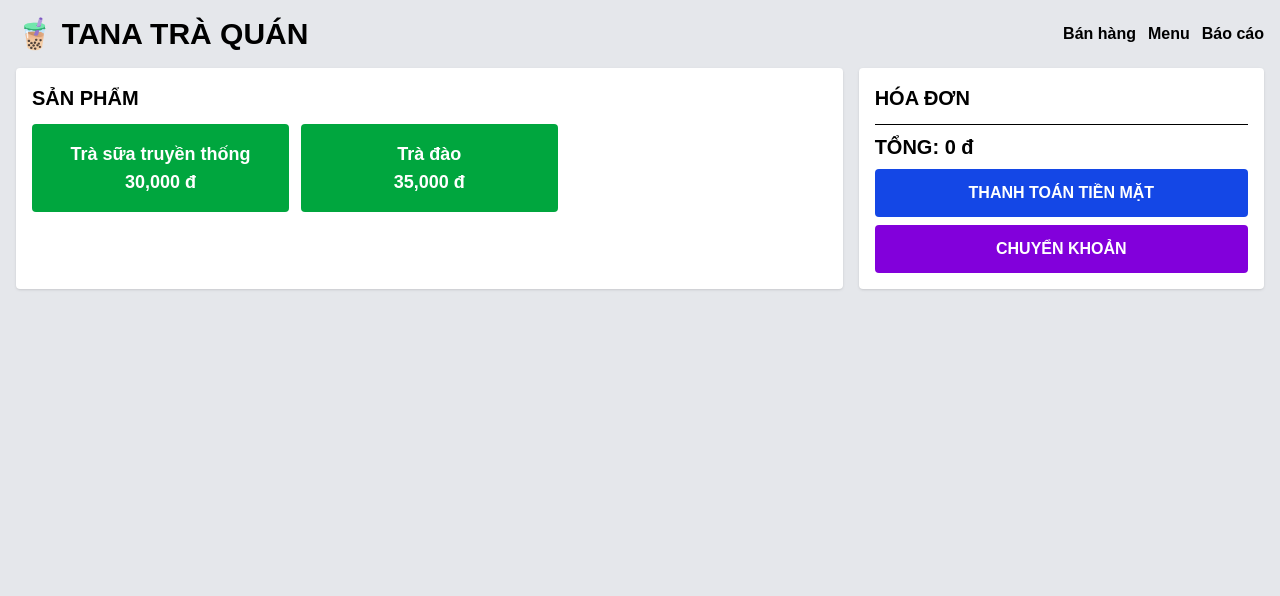
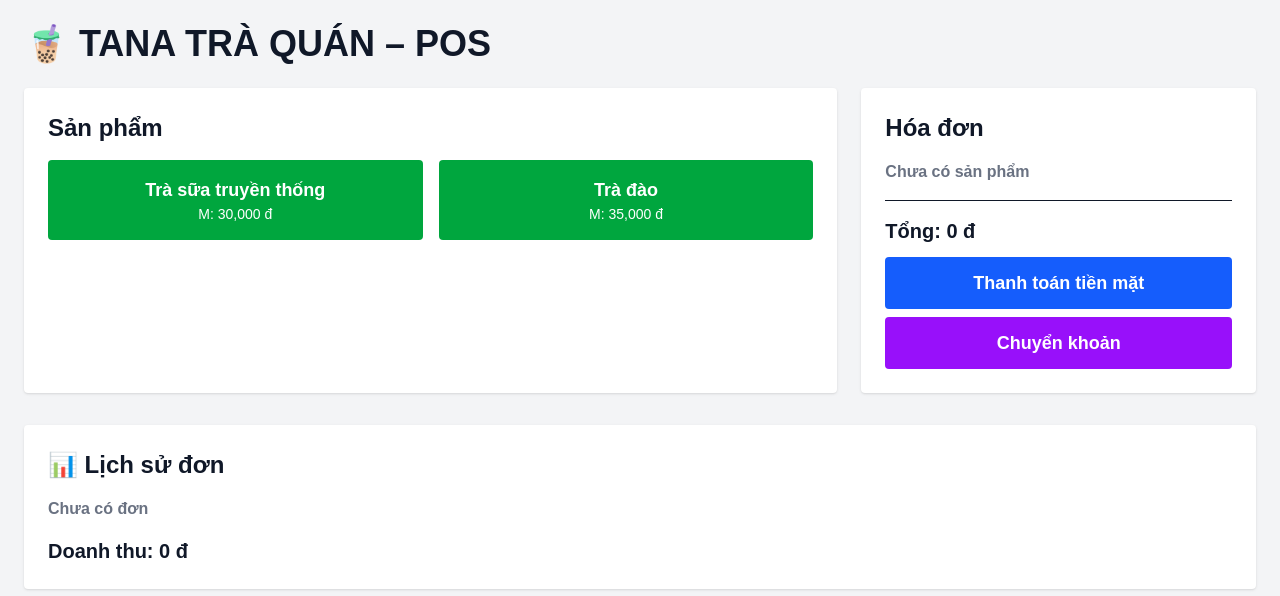
Before and after one commit to nghialuong53/tana-tra-quan, a Next.js app: page / in a window 1280 px wide. Shown: the top 596 px of the page. Built offline with nearby package versions, Linux system fonts and the light colour scheme.

Commit message:
fix crash print on vercel

```diff
--- a/app/page.tsx
+++ b/app/page.tsx
@@ -1,264 +1,299 @@
 "use client";
 
-import { useEffect, useState } from "react";
+import { useState } from "react";
 
-/* ================= CONFIG ================= */
-const SHOP_NAME = "TANA TRÀ QUÁN";
-const LOGO = "🧋";
+/* ================== KIỂU DỮ LIỆU ================== */
+type Size = "S" | "M" | "L";
 
-/* ================= TYPES ================= */
-type Product = {
-  id: string;
+type Topping = {
   name: string;
   price: number;
+};
+
+type MenuItem = {
+  id: number;
+  name: string;
+  prices: Record<Size, number>;
+  toppings: Topping[];
   active: boolean;
 };
 
-type CartItem = {
-  id: string;
-  productId: string;
+type OrderItem = {
+  id: number;
   name: string;
+  size: Size;
   price: number;
-  qty: number;
+  toppings: Topping[];
+  note: string;
 };
 
-type Order = {
-  id: string;
+type OrderHistory = {
+  id: number;
   time: string;
-  items: CartItem[];
   total: number;
-  payment: "cash" | "transfer";
 };
 
-/* ================= STORAGE ================= */
-const store = {
-  get<T>(k: string, d: T): T {
-    if (typeof window === "undefined") return d;
-    return JSON.parse(localStorage.getItem(k) || "null") ?? d;
+/* ================== MENU MẪU ================== */
+const INITIAL_MENU: MenuItem[] = [
+  {
+    id: 1,
+    name: "Trà sữa truyền thống",
+    prices: { S: 25000, M: 30000, L: 35000 },
+    toppings: [
+      { name: "Trân châu", price: 5000 },
+      { name: "Pudding", price: 7000 },
+    ],
+    active: true,
   },
-  set(k: string, v: any) {
-    localStorage.setItem(k, JSON.stringify(v));
+  {
+    id: 2,
+    name: "Trà đào",
+    prices: { S: 30000, M: 35000, L: 40000 },
+    toppings: [
+      { name: "Đào miếng", price: 7000 },
+      { name: "Nha đam", price: 6000 },
+    ],
+    active: true,
   },
-};
+];
 
-/* ================= MAIN ================= */
+/* ================== APP ================== */
 export default function POS() {
-  const [view, setView] = useState<"pos" | "menu" | "report">("pos");
-  const [products, setProducts] = useState<Product[]>([]);
-  const [cart, setCart] = useState<CartItem[]>([]);
-  const [orders, setOrders] = useState<Order[]>([]);
+  const [menu, setMenu] = useState<MenuItem[]>(INITIAL_MENU);
+  const [cart, setCart] = useState<OrderItem[]>([]);
+  const [orders, setOrders] = useState<OrderHistory[]>([]);
+  const [selectedItem, setSelectedItem] = useState<MenuItem | null>(null);
+  const [size, setSize] = useState<Size>("M");
+  const [selectedToppings, setSelectedToppings] = useState<Topping[]>([]);
+  const [note, setNote] = useState("");
 
-  /* ===== INIT ===== */
-  useEffect(() => {
-    setProducts(
-      store.get("products", [
-        { id: "1", name: "Trà sữa truyền thống", price: 30000, active: true },
-        { id: "2", name: "Trà đào", price: 35000, active: true },
-      ])
-    );
-    setOrders(store.get("orders", []));
-  }, []);
+  /* ================== LOGIC ================== */
+  const addToCart = () => {
+    if (!selectedItem) return;
 
-  useEffect(() => store.set("products", products), [products]);
-  useEffect(() => store.set("orders", orders), [orders]);
+    const basePrice = selectedItem.prices[size];
+    const toppingPrice = selectedToppings.reduce((s, t) => s + t.price, 0);
 
-  /* ===== POS LOGIC ===== */
-  const addToCart = (p: Product) => {
-    const found = cart.find((i) => i.productId === p.id);
-    if (found) {
-      setCart(
-        cart.map((i) =>
-          i.productId === p.id ? { ...i, qty: i.qty + 1 } : i
-        )
-      );
-    } else {
     setCart([
       ...cart,
       {
-          id: Date.now().toString(),
-          productId: p.id,
-          name: p.name,
-          price: p.price,
-          qty: 1,
+        id: Date.now(),
+        name: selectedItem.name,
+        size,
+        price: basePrice + toppingPrice,
+        toppings: selectedToppings,
+        note,
       },
     ]);
+
+    setSelectedItem(null);
+    setSelectedToppings([]);
+    setNote("");
+  };
+
+  const removeItem = (id: number) => {
+    setCart(cart.filter((i) => i.id !== id));
+  };
+
+  const total = cart.reduce((s, i) => s + i.price, 0);
+
+  const checkout = (method: "Tiền mặt" | "Chuyển khoản") => {
+    if (cart.length === 0) return;
+
+    setOrders([
+      {
+        id: Date.now(),
+        time: new Date().toLocaleTimeString(),
+        total,
+      },
+      ...orders,
+    ]);
+
+    setCart([]);
+
+    /* in bill an toàn */
+    if (typeof window !== "undefined") {
+      setTimeout(() => {
+        try {
+          window.print();
+        } catch {}
+      }, 300);
     }
   };
 
-  const changeQty = (id: string, d: number) => {
-    setCart(
-      cart
-        .map((i) =>
-          i.id === id ? { ...i, qty: i.qty + d } : i
-        )
-        .filter((i) => i.qty > 0)
-    );
-  };
+  /* ================== UI ================== */
+  return (
+    <main className="min-h-screen bg-gray-100 p-6 text-gray-900 font-semibold">
+      <h1 className="text-4xl font-extrabold mb-6">
+        🧋 TANA TRÀ QUÁN – POS
+      </h1>
 
-  const total = cart.reduce((s, i) => s + i.price * i.qty, 0);
-
-  const checkout = (payment: "cash" | "transfer") => {
-    if (cart.length === 0) return;
-    const order: Order = {
-      id: Date.now().toString(),
-      time: new Date().toLocaleString(),
-      items: cart,
-      total,
-      payment,
-    };
-    setOrders([order, ...orders]);
-    setCart([]);
-    setTimeout(() => window.print(), 300);
-  };
-
-  /* ===== MENU ADMIN ===== */
-  const addProduct = () => {
-    const name = prompt("Tên món?");
-    const price = Number(prompt("Giá tiền?"));
-    if (!name || !price) return;
-    setProducts([
-      ...products,
-      { id: Date.now().toString(), name, price, active: true },
-    ]);
-  };
-
-  const updateProduct = (id: string) => {
-    const p = products.find((x) => x.id === id);
-    if (!p) return;
-    const name = prompt("Tên món", p.name) || p.name;
-    const price = Number(prompt("Giá", p.price.toString())) || p.price;
-    setProducts(
-      products.map((x) =>
-        x.id === id ? { ...x, name, price } : x
-      )
-    );
-  };
-
-  /* ================= UI ================= */
-  return (
-    <div className="min-h-screen bg-gray-200 p-4 text-black">
-      {/* HEADER */}
-      <header className="flex justify-between items-center mb-4">
-        <h1 className="text-3xl font-extrabold">
-          {LOGO} {SHOP_NAME}
-        </h1>
-        <div className="space-x-3 font-bold">
-          <button onClick={() => setView("pos")}>Bán hàng</button>
-          <button onClick={() => setView("menu")}>Menu</button>
-          <button onClick={() => setView("report")}>Báo cáo</button>
+      {/* ===== BÁN HÀNG ===== */}
+      <div className="grid grid-cols-3 gap-6">
+        {/* MENU */}
+        <div className="col-span-2 bg-white p-6 rounded shadow">
+          <h2 className="text-2xl font-bold mb-4">Sản phẩm</h2>
+          <div className="grid grid-cols-2 gap-4">
+            {menu
+              .filter((m) => m.active)
+              .map((m) => (
+                <button
+                  key={m.id}
+                  onClick={() => {
+                    setSelectedItem(m);
+                    setSize("M");
+                    setSelectedToppings([]);
+                  }}
+                  className="bg-green-600 text-white p-4 rounded text-lg font-bold"
+                >
+                  {m.name}
+                  <div className="text-sm font-normal">
+                    M: {m.prices.M.toLocaleString()} đ
                   </div>
-      </header>
-
-      {/* ================= POS ================= */}
-      {view === "pos" && (
-        <div className="grid grid-cols-3 gap-4">
-          <div className="col-span-2 bg-white p-4 rounded shadow">
-            <h2 className="text-xl font-extrabold mb-3">SẢN PHẨM</h2>
-            <div className="grid grid-cols-3 gap-3">
-              {products.filter(p => p.active).map(p => (
-                <button
-                  key={p.id}
-                  className="bg-green-600 text-white p-4 rounded text-lg font-extrabold"
-                  onClick={() => addToCart(p)}
-                >
-                  {p.name}
-                  <div>{p.price.toLocaleString()} đ</div>
                 </button>
               ))}
           </div>
+
+          {/* CHỌN SIZE + TOPPING */}
+          {selectedItem && (
+            <div className="mt-6 border-t pt-4">
+              <h3 className="text-xl font-bold mb-2">
+                {selectedItem.name}
+              </h3>
+
+              <div className="flex gap-2 mb-2">
+                {(["S", "M", "L"] as Size[]).map((s) => (
+                  <button
+                    key={s}
+                    onClick={() => setSize(s)}
+                    className={`px-4 py-2 rounded ${
+                      size === s
+                        ? "bg-blue-600 text-white"
+                        : "bg-gray-200"
+                    }`}
+                  >
+                    {s}
+                  </button>
+                ))}
               </div>
 
-          <div className="bg-white p-4 rounded shadow">
-            <h2 className="text-xl font-extrabold mb-3">HÓA ĐƠN</h2>
+              <div className="mb-2">
+                {selectedItem.toppings.map((t) => (
+                  <label key={t.name} className="block">
+                    <input
+                      type="checkbox"
+                      checked={selectedToppings.some(
+                        (x) => x.name === t.name
+                      )}
+                      onChange={(e) =>
+                        setSelectedToppings(
+                          e.target.checked
+                            ? [...selectedToppings, t]
+                            : selectedToppings.filter(
+                                (x) => x.name !== t.name
+                              )
+                        )
+                      }
+                    />{" "}
+                    {t.name} (+{t.price.toLocaleString()} đ)
+                  </label>
+                ))}
+              </div>
 
-            {cart.map(i => (
-              <div key={i.id} className="flex justify-between items-center mb-2">
+              <textarea
+                className="w-full border p-2 rounded mb-2"
+                placeholder="Ghi chú"
+                value={note}
+                onChange={(e) => setNote(e.target.value)}
+              />
+
+              <button
+                onClick={addToCart}
+                className="bg-blue-700 text-white px-6 py-2 rounded font-bold"
+              >
+                Thêm món
+              </button>
+            </div>
+          )}
+        </div>
+
+        {/* HÓA ĐƠN */}
+        <div className="bg-white p-6 rounded shadow">
+          <h2 className="text-2xl font-bold mb-4">Hóa đơn</h2>
+
+          {cart.length === 0 && (
+            <p className="text-gray-500">Chưa có sản phẩm</p>
+          )}
+
+          {cart.map((i) => (
+            <div
+              key={i.id}
+              className="flex justify-between items-center mb-2"
+            >
               <div>
-                  <div className="font-bold">{i.name}</div>
-                  <div className="text-sm">{i.price.toLocaleString()} đ</div>
+                <div>{i.name} ({i.size})</div>
+                <div className="text-sm text-gray-600">
+                  {i.toppings.map((t) => t.name).join(", ")}
                 </div>
-                <div className="flex items-center gap-2">
-                  <button onClick={() => changeQty(i.id, -1)}>-</button>
-                  <strong>{i.qty}</strong>
-                  <button onClick={() => changeQty(i.id, 1)}>+</button>
+              </div>
+              <div className="flex gap-2">
+                <span>{i.price.toLocaleString()} đ</span>
+                <button
+                  onClick={() => removeItem(i.id)}
+                  className="text-red-600 font-bold"
+                >
+                  ✕
+                </button>
               </div>
             </div>
           ))}
 
-            <hr className="my-2" />
-            <div className="text-xl font-extrabold">
-              TỔNG: {total.toLocaleString()} đ
+          <div className="border-t mt-4 pt-4 text-xl">
+            Tổng: {total.toLocaleString()} đ
           </div>
 
           <button
-              className="w-full bg-blue-700 text-white p-3 mt-2 rounded font-bold"
-              onClick={() => checkout("cash")}
+            onClick={() => checkout("Tiền mặt")}
+            className="w-full mt-3 bg-blue-600 text-white py-3 rounded text-lg"
           >
-              THANH TOÁN TIỀN MẶT
+            Thanh toán tiền mặt
           </button>
+
           <button
-              className="w-full bg-purple-700 text-white p-3 mt-2 rounded font-bold"
-              onClick={() => checkout("transfer")}
+            onClick={() => checkout("Chuyển khoản")}
+            className="w-full mt-2 bg-purple-600 text-white py-3 rounded text-lg"
           >
-              CHUYỂN KHOẢN
+            Chuyển khoản
           </button>
         </div>
       </div>
+
+      {/* ===== DOANH THU ===== */}
+      <div className="mt-8 bg-white p-6 rounded shadow">
+        <h2 className="text-2xl font-bold mb-4">📊 Lịch sử đơn</h2>
+
+        {orders.length === 0 && (
+          <p className="text-gray-500">Chưa có đơn</p>
         )}
 
-      {/* ================= MENU ================= */}
-      {view === "menu" && (
-        <div className="bg-white p-4 rounded shadow">
-          <h2 className="text-xl font-extrabold mb-3">QUẢN LÝ MENU</h2>
-          <button
-            onClick={addProduct}
-            className="bg-green-700 text-white px-4 py-2 rounded mb-3 font-bold"
+        {orders.map((o) => (
+          <div
+            key={o.id}
+            className="flex justify-between border-b py-2"
           >
-            + Thêm món
-          </button>
+            <span>{o.time}</span>
+            <strong>{o.total.toLocaleString()} đ</strong>
+          </div>
+        ))}
 
-          {products.map(p => (
-            <div
-              key={p.id}
-              className="flex justify-between items-center border-b py-2"
-            >
-              <div>
-                <strong>{p.name}</strong> – {p.price.toLocaleString()} đ
-                {!p.active && <span className="text-red-600"> (Tắt)</span>}
-              </div>
-              <div className="space-x-2">
-                <button onClick={() => updateProduct(p.id)}>Sửa</button>
-                <button
-                  onClick={() =>
-                    setProducts(products.map(x =>
-                      x.id === p.id ? { ...x, active: !x.active } : x
-                    ))
-                  }
-                >
-                  {p.active ? "Tắt" : "Bật"}
-                </button>
+        <div className="mt-4 text-xl font-bold">
+          Doanh thu:{" "}
+          {orders
+            .reduce((s, o) => s + o.total, 0)
+            .toLocaleString()}{" "}
+          đ
         </div>
       </div>
-          ))}
-        </div>
-      )}
-
-      {/* ================= REPORT ================= */}
-      {view === "report" && (
-        <div className="bg-white p-4 rounded shadow">
-          <h2 className="text-xl font-extrabold mb-3">LỊCH SỬ ĐƠN</h2>
-          {orders.map(o => (
-            <div key={o.id} className="border-b py-2">
-              <div className="font-bold">
-                #{o.id} – {o.time}
-              </div>
-              <div>
-                {o.total.toLocaleString()} đ – {o.payment}
-              </div>
-            </div>
-          ))}
-        </div>
-      )}
-    </div>
+    </main>
   );
 }
```
Lines whose indentation alone changed are shown as unchanged.
